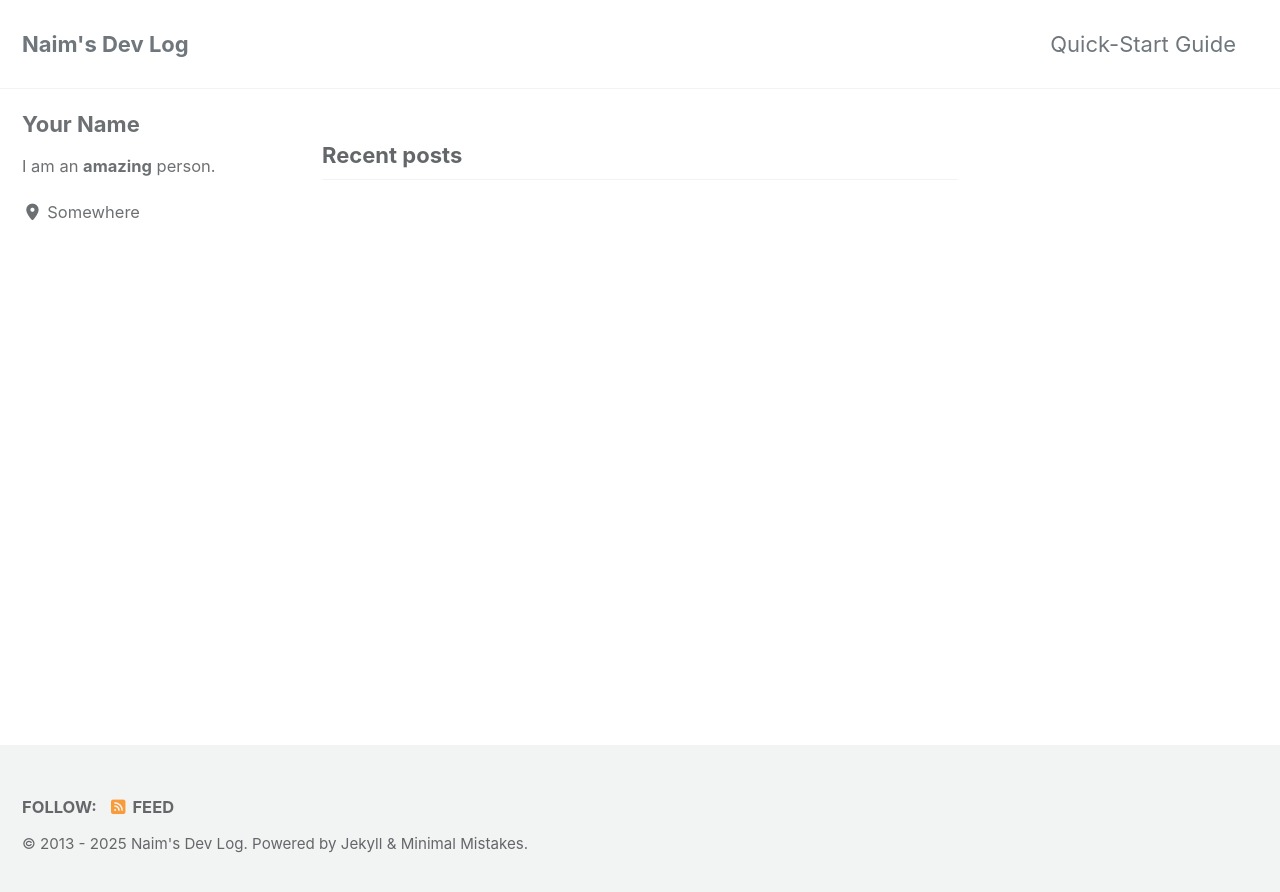
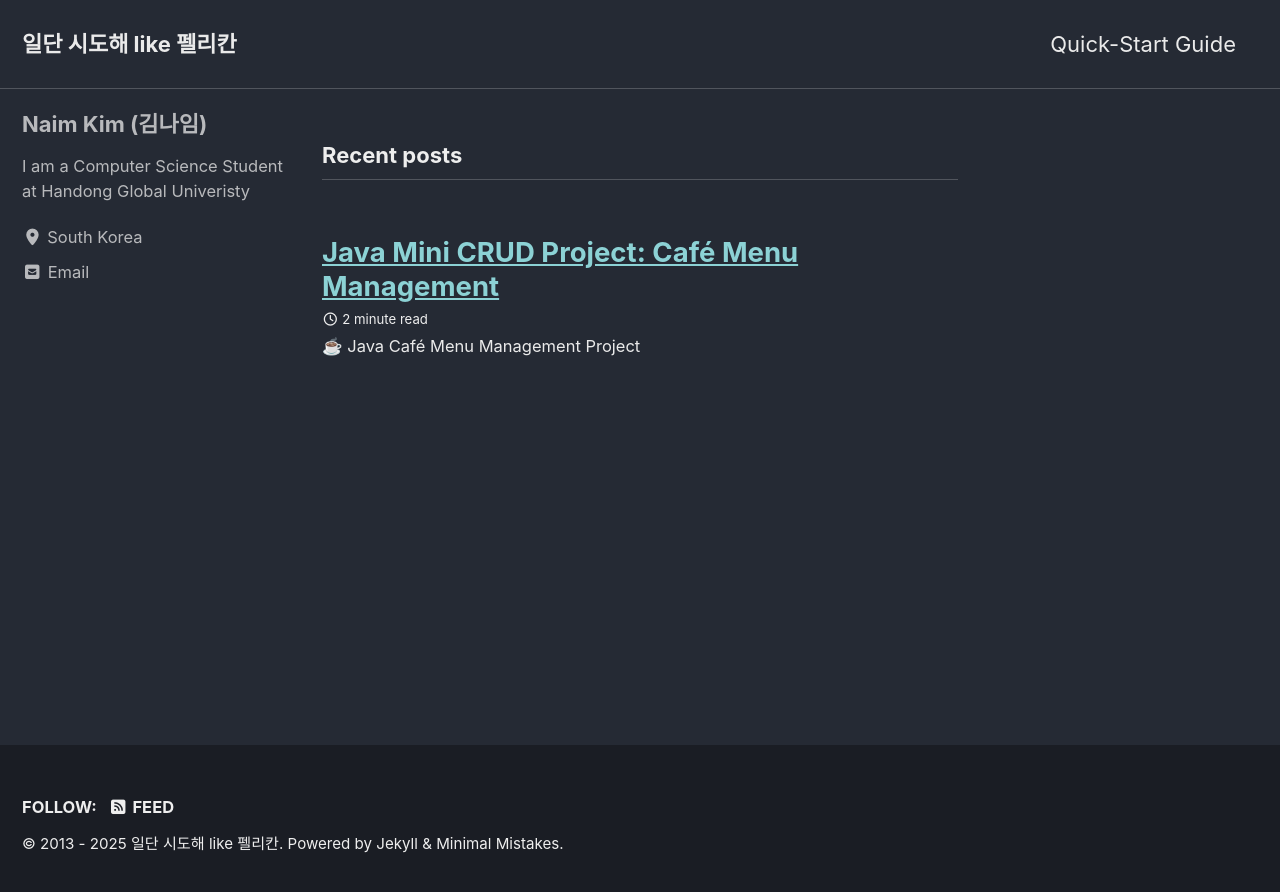
Before and after one commit to naim-kim/naim-kim.github.io, a Jekyll site: the page built from index.html, in a window 1280 px wide. Shown: the top 892 px of the page. Built offline with Jekyll 4.4.1, drawn with Linux system fonts in a browser that asks for light colours; cached includes are drawn as plain includes; the list of posts is cut into pages by our own code.

Commit message:
refractor: 0718 java crud blog

```diff
--- a/_config.yml
+++ b/_config.yml
@@ -12,12 +12,12 @@
 
 # theme                  : "minimal-mistakes-jekyll"
 # remote_theme           : "mmistakes/minimal-mistakes"
-minimal_mistakes_skin: "default" # "air", "aqua", "contrast", "dark", "dirt", "neon", "mint", "plum", "sunrise"
+minimal_mistakes_skin: "dark" # "air", "aqua", "contrast", "dark", "dirt", "neon", "mint", "plum", "sunrise"
 
 # Site Settings
 locale: "en-US"
 rtl: # true, false (default) # turns direction of the page into right to left for RTL languages
-title: "Naim's Dev Log"
+title: "일단 시도해 like 펠리칸"
 title_separator: "-"
 subtitle: # site tagline that appears below site title in masthead
 name: "Naim Kim"
@@ -112,15 +112,15 @@ analytics:
 
 # Site Author
 author:
-  name: "Your Name"
+  name: "Naim Kim (김나임)"
   avatar: # path of avatar image, e.g. "/assets/images/bio-photo.jpg"
-  bio: "I am an **amazing** person."
-  location: "Somewhere"
+  bio: "I am a Computer Science Student at Handong Global Univeristy"
+  location: "South Korea"
   email:
   links:
     - label: "Email"
       icon: "fas fa-fw fa-envelope-square"
-      # url: "mailto:your.name@email.com"
+      url: "naimk5451@gmail.com"
     - label: "Website"
       icon: "fas fa-fw fa-link"
       # url: "https://your-website.com"
```
Also changed, not shown: _posts/2025-07-18-java-cafe-crud.md (renamed from docs/_posts/2025-07-18-java-cafe-crud.md).
